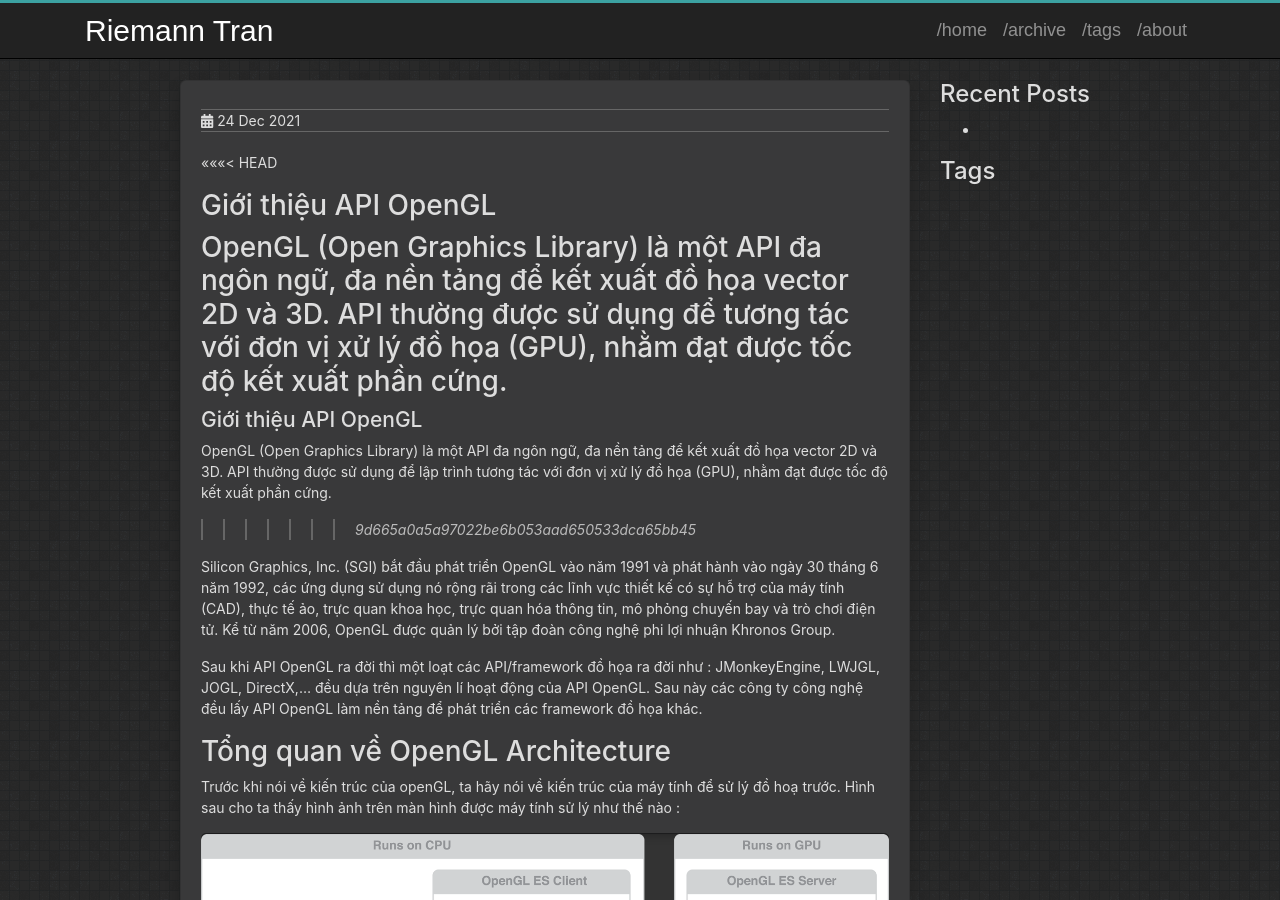
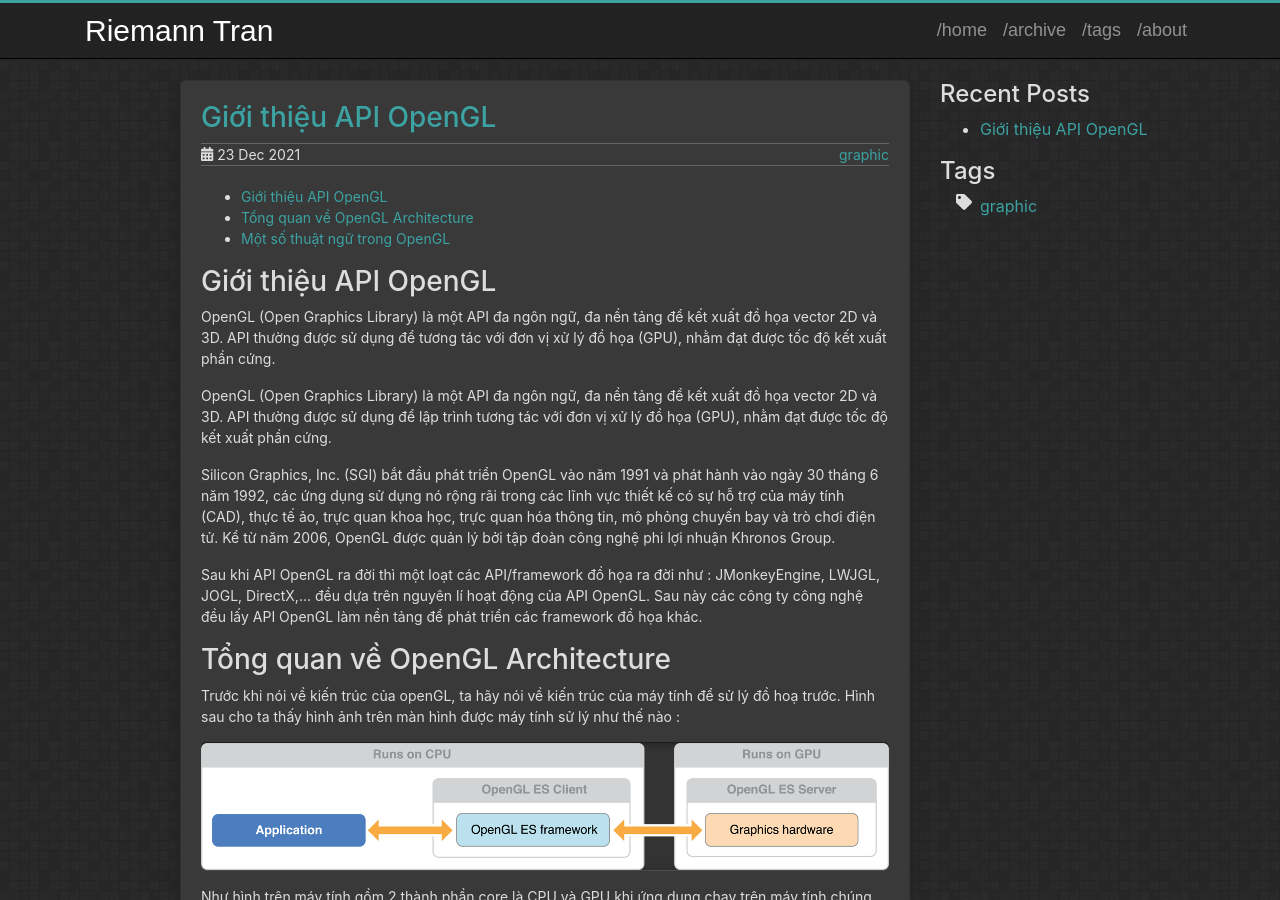
Before and after one commit to DevLamTran/DevLamTran.github.io, a Jekyll site: the page built from _posts/2021-12-23-Gioi-thieu-API-OpenGL.md, in a window 1280 px wide and 900 px high. Built offline with Jekyll 4.4.1, drawn with Linux system fonts in a browser that asks for light colours; our own code applies the rules of GitHub Pages for plain Markdown files; comment, search, counter and statistics services are not loaded; some of the changed text lies outside the part shown.

Commit message:
update_2

```diff
--- a/_posts/2021-12-23-Gioi-thieu-API-OpenGL.md
+++ b/_posts/2021-12-23-Gioi-thieu-API-OpenGL.md
@@ -1,28 +1,18 @@
 ---
 published: true
 title: Giới thiệu API OpenGL
-<<<<<<< HEAD
 description: API cơ bản dùng để lập trình đồ họa
-=======
-description: >-
-  OpenGL (Open Graphics Library) là một giao diện lập trình ứng dụng (API) đa
-  ngôn ngữ, đa nền tảng để kết xuất đồ họa vector 2D và 3D. API thường được sử
-  dụng để tương tác với đơn vị xử lý đồ họa (GPU), nhằm đạt được tốc độ kết xuất
-  phần cứng ...
->>>>>>> 9d665a0a5a97022be6b053aad650533dca65bb45
 tags: graphic
 comments: true
 toc: true
 ---
 
-<<<<<<< HEAD
+
 # Giới thiệu API OpenGL
 
 OpenGL (Open Graphics Library) là một API đa ngôn ngữ, đa nền tảng để kết xuất đồ họa vector 2D và 3D. API thường được sử dụng để tương tác với đơn vị xử lý đồ họa (GPU), nhằm đạt được tốc độ kết xuất phần cứng.
-=======
-## Giới thiệu API OpenGL
+
 OpenGL (Open Graphics Library) là một API đa ngôn ngữ, đa nền tảng để kết xuất đồ họa vector 2D và 3D. API thường được sử dụng để lập trình tương tác với đơn vị xử lý đồ họa (GPU), nhằm đạt được tốc độ kết xuất phần cứng.
->>>>>>> 9d665a0a5a97022be6b053aad650533dca65bb45
 
 Silicon Graphics, Inc. (SGI) bắt đầu phát triển OpenGL vào năm 1991 và phát hành vào ngày 30 tháng 6 năm 1992, các ứng dụng sử dụng nó rộng rãi trong các lĩnh vực thiết kế có sự hỗ trợ của máy tính (CAD), thực tế ảo, trực quan khoa học, trực quan hóa thông tin, mô phỏng chuyến bay và trò chơi điện tử. Kể từ năm 2006, OpenGL được quản lý bởi tập đoàn công nghệ phi lợi nhuận Khronos Group.
 
@@ -57,15 +47,15 @@ Trường hợp dữ liệu vào ở dạng pixel không phải vertex, nó sẽ
 
 # Một số thuật ngữ trong OpenGL
 
-Vertex: là một cấu trúc diễn tả cho khái niệm điểm (point) trong không gian 3 chiều.
+- Vertex: là một cấu trúc diễn tả cho khái niệm điểm (point) trong không gian 3 chiều.
 
-Pixel: là một khái niệm diễn tả cho đơn vị điểm xuất hiện trên thiết bị đồ họa (màn hình, giấy in).
+- Pixel: là một khái niệm diễn tả cho đơn vị điểm xuất hiện trên thiết bị đồ họa (màn hình, giấy in).
 
-Line: Xác định bởi 2 vertex
+- Line: Xác định bởi 2 vertex
 
-Triangle: Xác định bởi 3 vertex
+- Triangle: Xác định bởi 3 vertex
 
-Primitive: Là 1 đối tượng không gian 3 chiều được định nghĩa bởi một nhóm các vertex (có thể là điểm, đoạn thẳng, tam giác hoặc đa giác). Trong OpenGL ES, primitive giới hạn ở điểm, đoạn thẳng và tam giác.
+- Primitive: Là 1 đối tượng không gian 3 chiều được định nghĩa bởi một nhóm các vertex (có thể là điểm, đoạn thẳng, tam giác hoặc đa giác). Trong OpenGL ES, primitive giới hạn ở điểm, đoạn thẳng và tam giác.
 
 Vậy một mô hình bất kì mà mình thấy trên máy tính là được tạo bởi các Primitive. Có thể thấy các đối tượng đồ họa trong game được tạo bởi hàng trăm, hàng ngàn các Primitive cấu thành. Hình dưới là đuôi rồng được tạo bởi các đối tượng Primitive để tạo ra đối tượng đồ họa bắt mắt sống động hơn.
 
```
